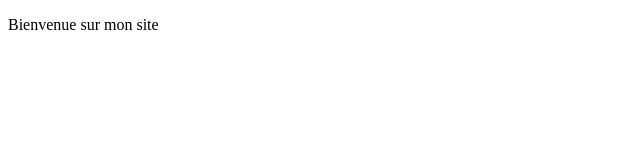
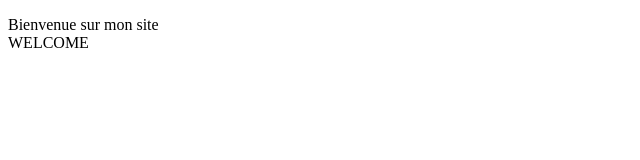
Before and after one commit to SamirHamdani22/MyProfile, a plain HTML site: page index.html in a window 1280 px wide. Shown: the full height of the page, 0-640 px from the left. Drawn offline with Linux system fonts and the light colour scheme.

Commit message:
modifier index.htmlt

```diff
--- a/index.html
+++ b/index.html
@@ -6,6 +6,8 @@
     <title>MyProfile</title>
 </head>
 <body>
-    <p> Bienvenue sur mon site </p>
+    <p> Bienvenue sur mon site <BR>
+    WELCOME  </p>
+
 </body>
 </html>
```
